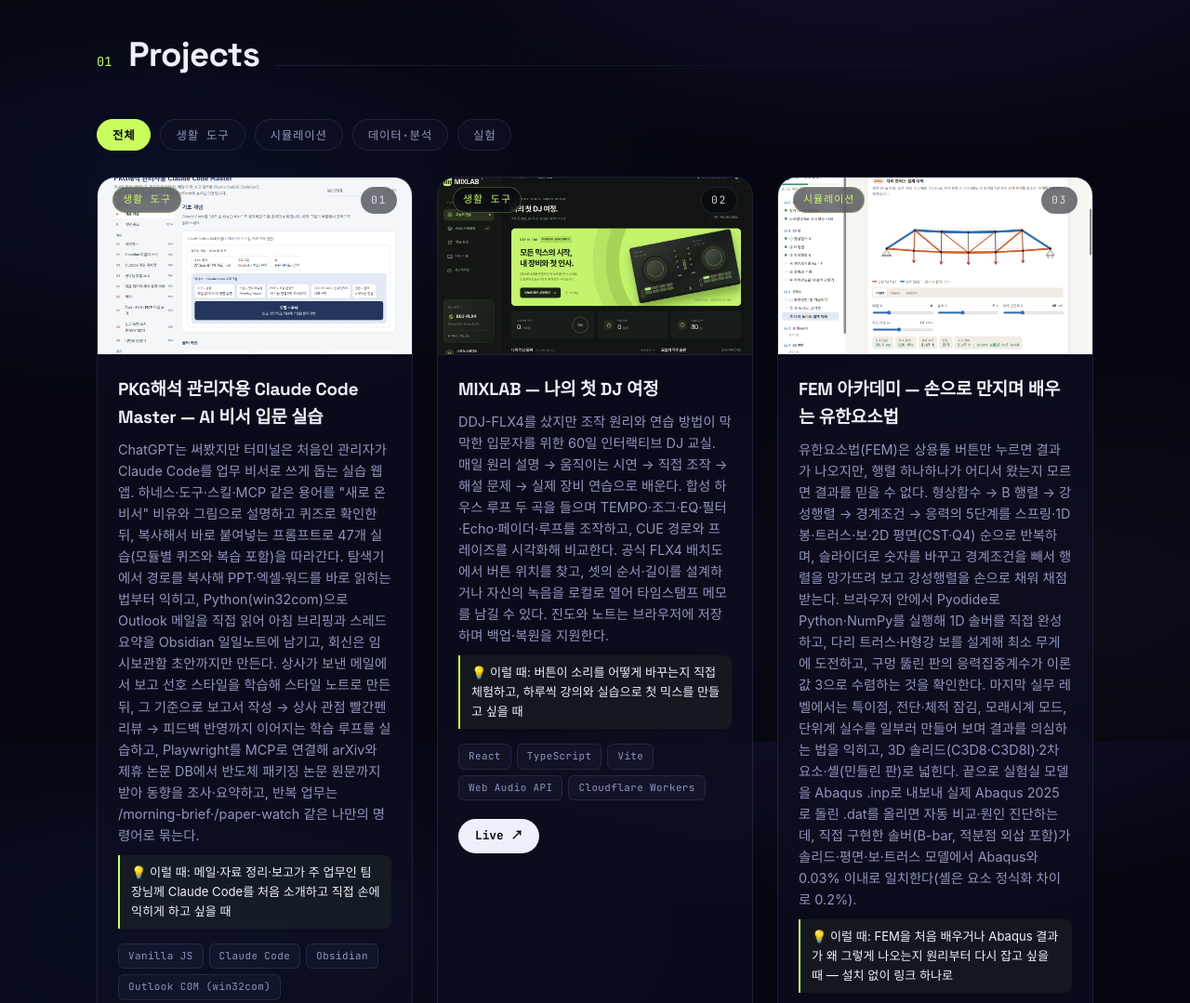
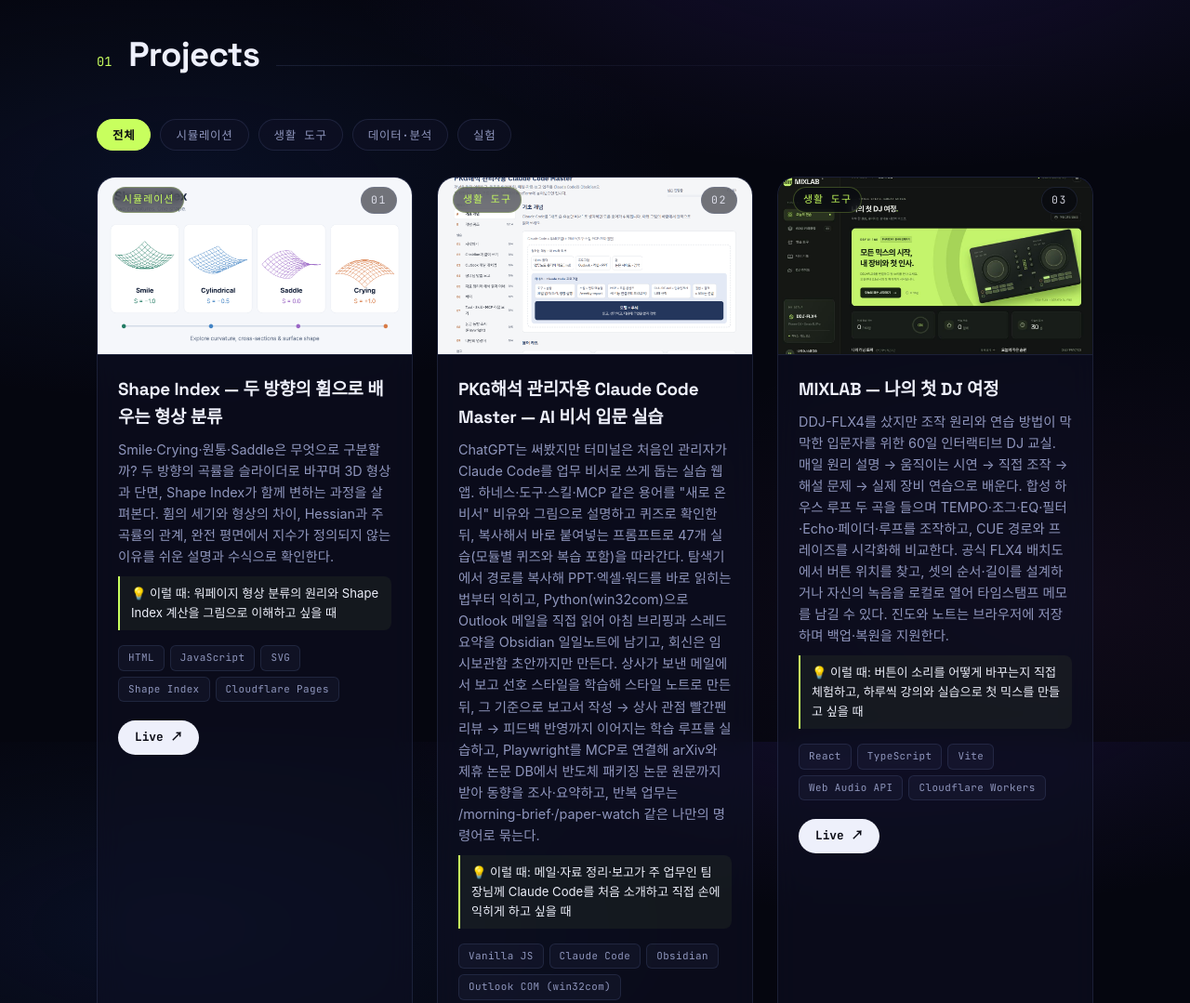
Before and after one commit to torysaewoo/torysaewoo.github.io, an Astro site: page / in a window 1280 px wide. Shown: the part 802-1881 px from the top of the page at 93% size. Built offline with nearby package versions, Linux system fonts and the light colour scheme; Astro itself is replaced by a stand-in of ours; a web font is replaced by a local one.

Commit message:
프로젝트 추가: Shape Index 형상 분류

```diff
--- a/src/components/ProjectCard.astro
+++ b/src/components/ProjectCard.astro
@@ -7,7 +7,7 @@ const { project, index } = Astro.props;
   {index && <span class="index">{String(index).padStart(2, '0')}</span>}
   <span class="cat-label">{project.category}</span>
   <a class="thumb" href={project.live ?? project.repo} target="_blank" rel="noopener">
-    <img src={`/thumbs/${project.thumbnail}`} alt={`${project.title} 스크린샷`} loading="lazy" />
+    <img src={`/thumbs/${project.thumbnail}`} alt={project.thumbnailAlt ?? `${project.title} 스크린샷`} loading="lazy" />
   </a>
   <div class="body">
     <h3>{project.title}</h3>
--- a/src/data/projects.ts
+++ b/src/data/projects.ts
@@ -14,11 +14,25 @@ export interface Project {
   repo?: string;
   /** public/thumbs/ 안의 파일명 */
   thumbnail: string;
+  thumbnailAlt?: string;
   date: string; // YYYY-MM
   featured?: boolean;
 }
 
 export const projects: Project[] = [
+  {
+    title: 'Shape Index — 두 방향의 휨으로 배우는 형상 분류',
+    summary:
+      'Smile·Crying·원통·Saddle은 무엇으로 구분할까? 두 방향의 곡률을 슬라이더로 바꾸며 3D 형상과 단면, Shape Index가 함께 변하는 과정을 살펴본다. 휨의 세기와 형상의 차이, Hessian과 주곡률의 관계, 완전 평면에서 지수가 정의되지 않는 이유를 쉬운 설명과 수식으로 확인한다.',
+    useFor: '워페이지 형상 분류의 원리와 Shape Index 계산을 그림으로 이해하고 싶을 때',
+    category: '시뮬레이션',
+    tech: ['HTML', 'JavaScript', 'SVG', 'Shape Index', 'Cloudflare Pages'],
+    live: 'https://shape-index-explained.pages.dev/',
+    thumbnail: 'shape-index-explained.png',
+    thumbnailAlt: '두 주곡률로 만든 Smile, 원통, Saddle, Crying 형상 예시',
+    date: '2026-10',
+    featured: true,
+  },
   {
     title: 'PKG해석 관리자용 Claude Code Master — AI 비서 입문 실습',
     summary:
```
Also changed, not shown: public/thumbs/shape-index-explained.png (added).
